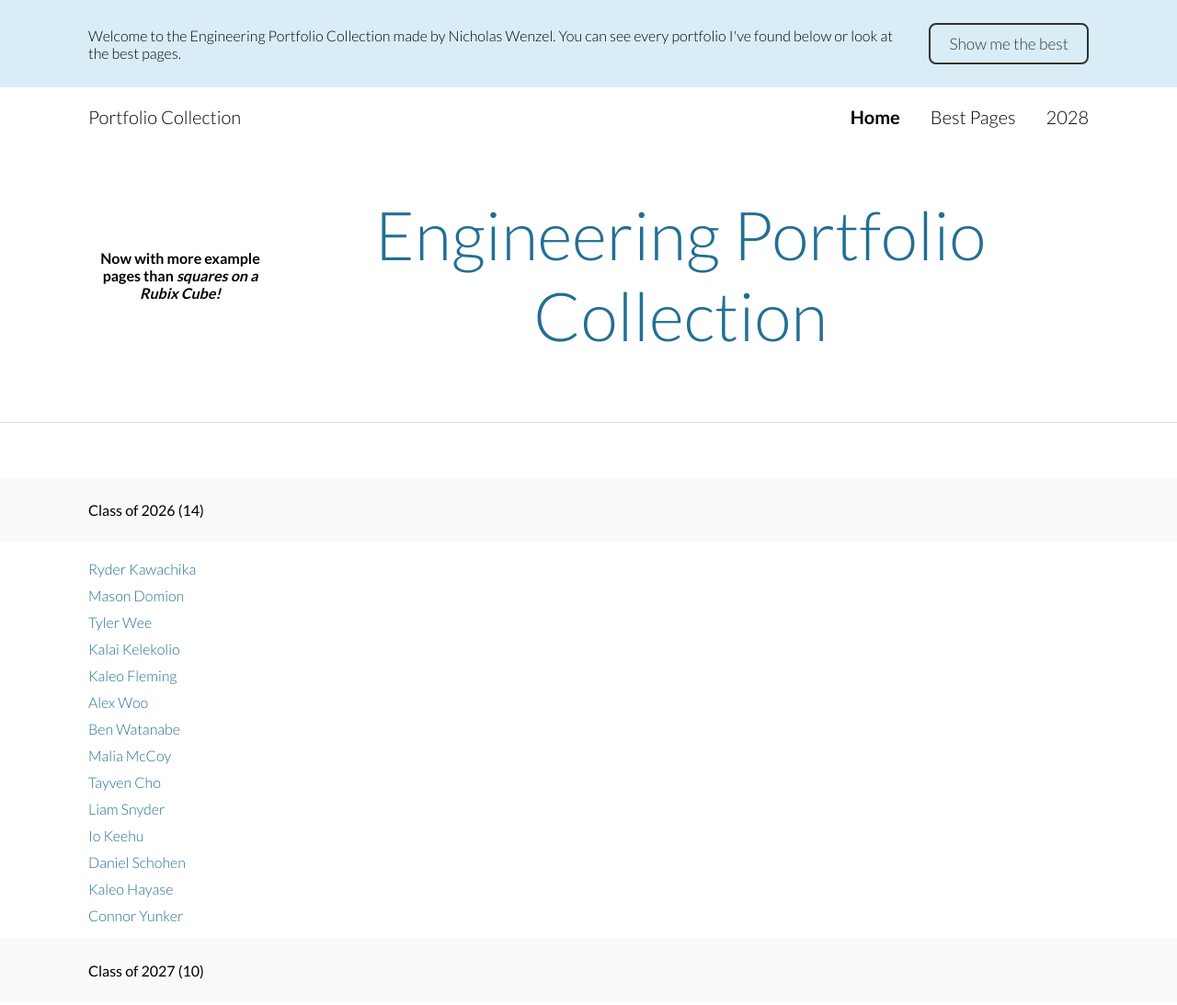
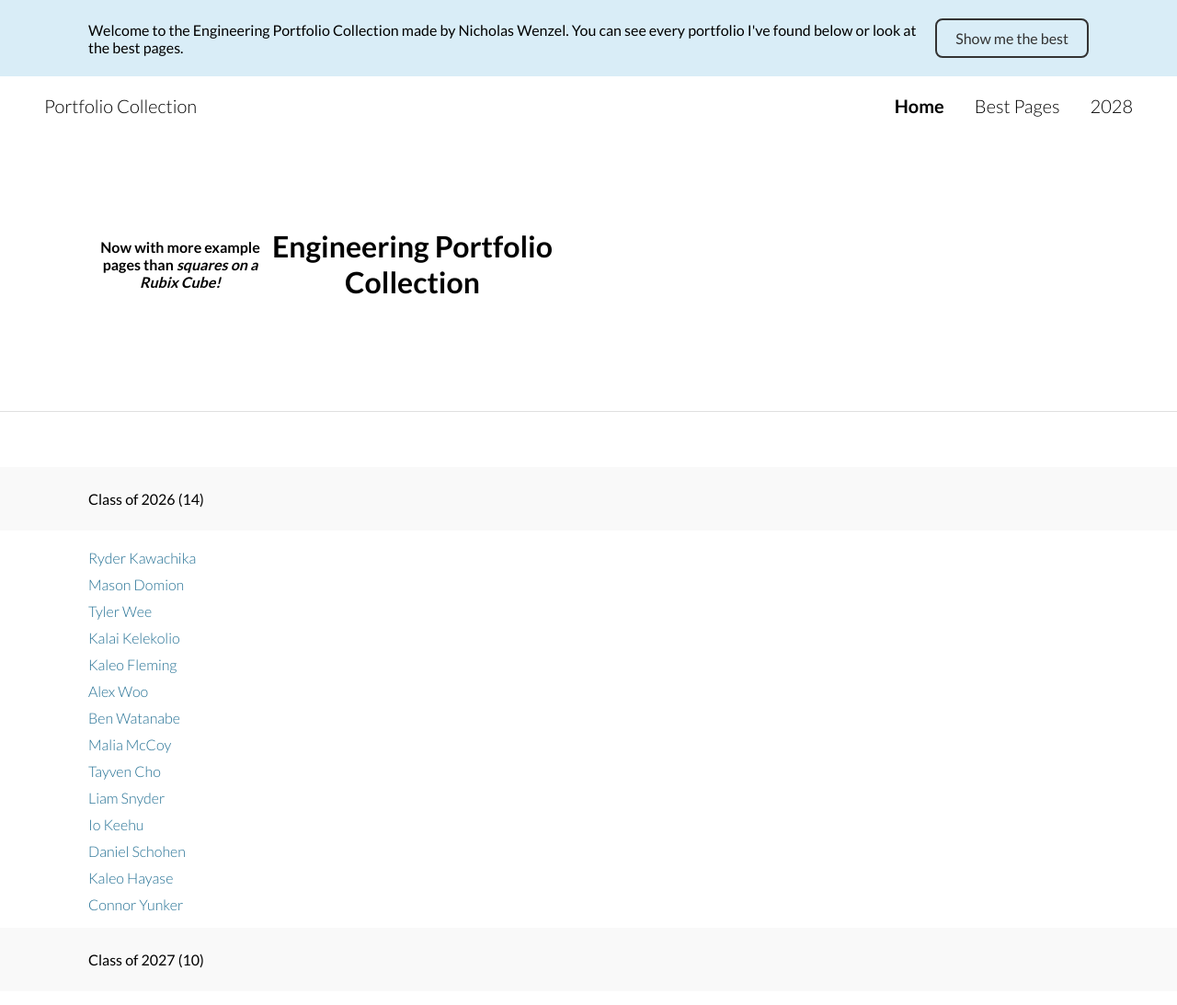
Before and after one commit to Nwenzel28/nwenzel.github.com, a plain HTML site: page index.html in a window 1280 px wide. Shown: the top 1093 px of the page at 92% size. Drawn offline with Linux system fonts and the light colour scheme.

Commit message:
Update style.css

```diff
--- a/style.css
+++ b/style.css
@@ -29,7 +29,7 @@
   display: flex;
   justify-content: space-between;
   align-items: center;
-  padding: 20px 1in 0 1in; /* 1 inch margin */
+  padding: 20px 0.5in 0 0.5in; /* 0.5 inch margin */
 }
 
 /* Top Left Text */
@@ -54,7 +54,8 @@
 }
 
 .top-nav a:hover {
-  text-decoration: underline;
+  tfont-weight: 450; /* Bold hovered page */
+}
 }
 
 /* ============================= */
@@ -76,8 +77,9 @@
 
 .banner {
   background-color: #d9edf7;
-  padding: 25px 1in;
+  padding: 20px 1in;
   font-size: 12pt;
+  font-weight: 400;
   display: flex;
   justify-content: space-between;
   align-items: center;
@@ -86,16 +88,16 @@
 .banner-btn {
   border: 2px solid #333;
   padding: 10px 20px;
-  font-size: 13pt;
+  font-size: 12pt;
   text-decoration: none;
   color: #333;
   white-space: nowrap;
-  margin-left: 30px;
+  margin-left: 20px;
   border-radius: 8px;
 }
 
 .banner-btn:hover {
-  background-color: #333;
+  background-color: #456;
   color: #fff;
 }
 
```
